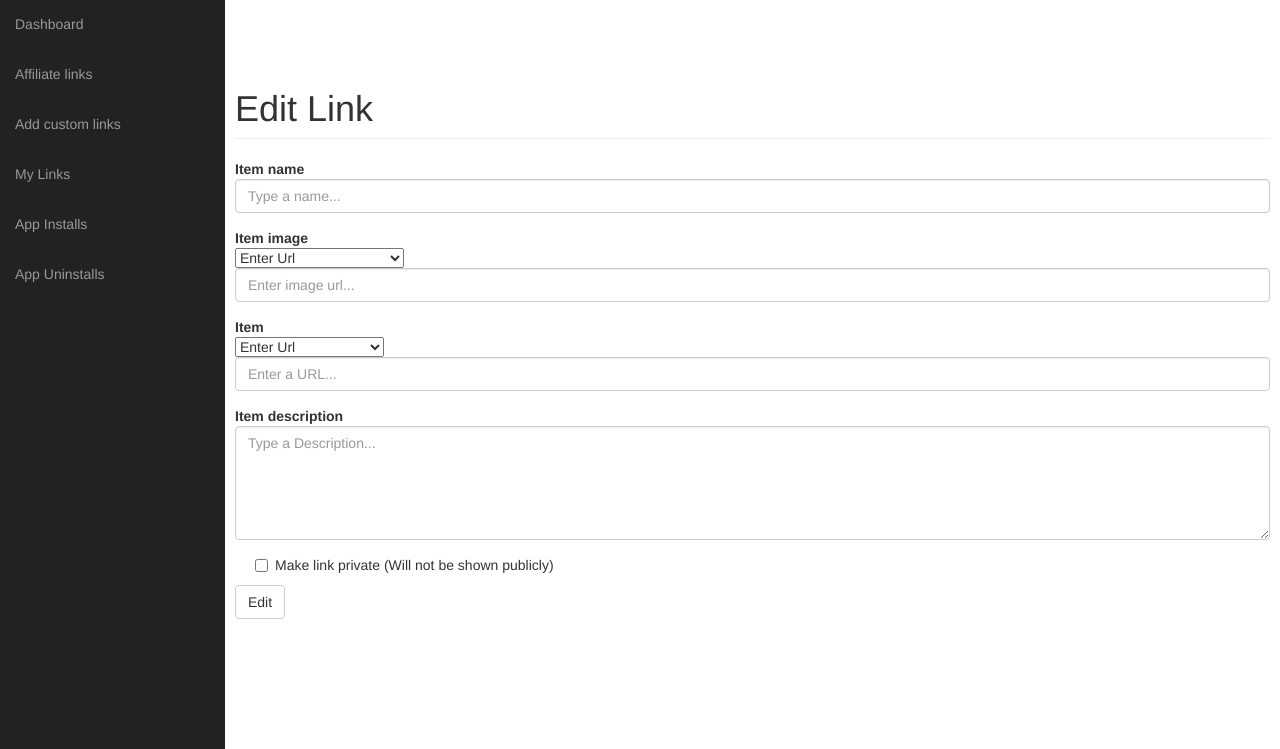
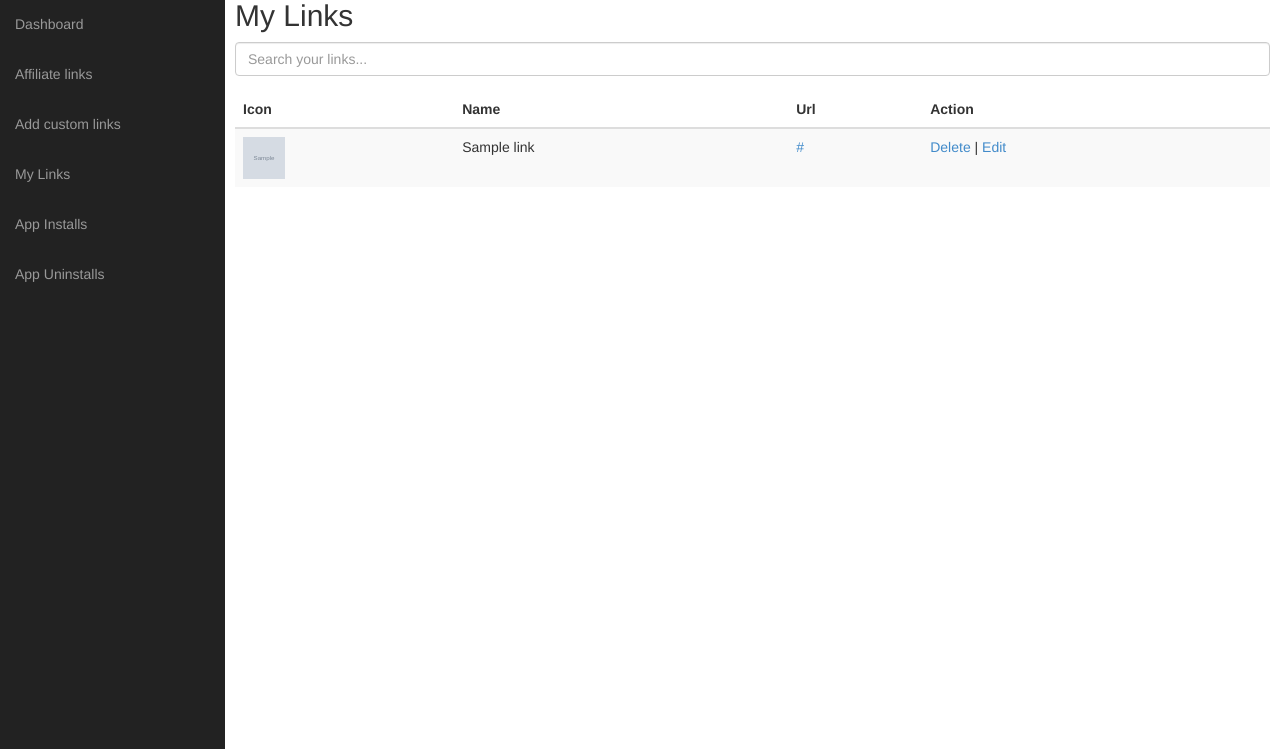
Before and after one commit to vikram1234567890/visitor_countor, a PHP site: page /web_projects/edit.php in a window 1280 px wide. Shown: the part 51-800 px from the top of the page. Run offline with PHP 8.4, Linux system fonts and the light colour scheme; the visitor is signed in with stand-in values (Sample User, id 1); tables that the repository leaves empty or names only in its code hold one stand-in row (values such as "Sample post"); grey boxes marked "Sample" are stand-in pictures; data that the repository does not hold is empty; some libraries are stand-ins or nearby versions.

Commit message:
second commit

```diff
--- a/aff/edit.php
+++ b/aff/edit.php
@@ -1,234 +1,196 @@
 <?php
-
 require_once("session_check.php");
 
 require_once("dbconnect.php");
-
 ?>
 <!DOCTYPE html>
 <html lang="en">
-
-<meta name="viewport" content="width=device-width, initial-scale=1.0">
   <head>
  <style>
+ #loading {width: 100%;height: 100%;top: 0px;left: 0px;position: fixed;display: block; z-index: 99}
 
-
-body{
-    -webkit-touch-callout: none;
-    -webkit-user-select: none;
-    -khtml-user-select: none;
-    -moz-user-select: none;
-    -ms-user-select: none;
-    user-select: none;
-}
+#loading-image {position: absolute;top: 40%;left: 45%;z-index: 100}
 
 .margin {
 
     margin: 10px 10px 10px 10px;
 
 }
+
 </style>
     <meta charset="utf-8">
-<meta http-equiv="X-UA-Compatible" content="IE=edge">
-<meta name="viewport" content="width=device-width, initial-scale=1">
-<link rel="icon" href="assets/favicon.ico">
-<title>Edit link</title>
-<link rel="apple-touch-icon" href="assets/icon.png">
-<link rel="stylesheet" href="assets/bower_components/bootstrap/dist/css/bootstrap.min.css" type="text/css" media="screen">
-<link rel="stylesheet" href="assets/css/indication.css" type="text/css" media="screen">
+    <meta name="viewport" content="width=device-width, initial-scale=1.0">
+    <meta name="description" content="">
+    <meta name="author" content="">
 
-<link rel="stylesheet" type="text/css" href="css/dropzone.css" />
-<script type="text/javascript" src="js/dropzone.js"></script>
-<!-- HTML5 shim and Respond.js for IE8 support of HTML5 elements and media queries -->
-<!--[if lt IE 9]>
-<script src="https://oss.maxcdn.com/html5shiv/3.7.2/html5shiv.min.js"></script>
-<script src="https://oss.maxcdn.com/respond/1.4.2/respond.min.js"></script>
-<![endif]-->
+    <title>My links</title>
+
+    <!-- Bootstrap core CSS -->
+    <link href="css/bootstrap.css" rel="stylesheet">
+
+    <!-- Add custom CSS here -->
+    <link href="css/sb-admin.css" rel="stylesheet">
+    <link rel="stylesheet" href="font-awesome/css/font-awesome.min.css">
   </head>
+
   <body>
+
+
 <?php
-
-     require_once("navigation.php");
-
-if (isset($_GET["url"])) {
-    $url =$_GET["url"];
-}
-$getdata=mysqli_query($con,"SELECT  `name`, `img_url`, `protect`,description FROM `available_links` WHERE url='$url'");
-echo mysqli_error($con);
-    $data = mysqli_fetch_assoc($getdata);
-    $img_url=$data['img_url'];
-    $name=$data['name'];
-    $protect=  $data['protect'];
-        $description=  $data['description'];
-	 ?>
-
-<div class="margin">
-<h1 class="page-header">Edit Link</h1>
-<form id="editform"  action="/m/aff/worker.php"   method="POST"  enctype='multipart/form-data'  >
-<div class="form-group">
-
-    <b>Item name</b>
-<input type="text" class="form-control" id="name" name="name" placeholder="Type a name..." value = "<?php echo $name; ?>" required>
-</div>
-<div class="form-group">
-      <b>Item image </b>
-      </br>
-      <select name="Select method" onchange="showDivImage(this)">
-  <option value ="0">Enter Url</option>
-  <option value ="1">Upload image manually</option>
-</select>
-<input type="url" class="form-control" id="img_url" name="image_url" placeholder="Enter image url..." value = "<?php echo $img_url; ?>" >
-<div id="manual_upload_image" class="container">
-	<div class="file_upload">
-	    <div action="upload_image.php" class="dropzone" >
-          <!-- MAX_FILE_SIZE must precede the file input field -->
-    <input type="hidden" name="MAX_FILE_SIZE" value="2000000" />
-  <div class="dz-default dz-message" data-dz-message="">
-          <span>Upload or drag  photo here</span>
-     </div>
-		  <div class="fallback">
-    <input name="image_file" type="image"  />
-  </div>
-  </div>
-	</div>
-
-</div>
-</div>
-
-<div class="form-group">
-      <b>Item </b>
-      </br>
-         <select name="Select method" onchange="showDivFile(this)">
-  <option value ="0">Enter Url</option>
-  <option value ="1">Upload file manually</option>
-</select>
-<input type="url" class="form-control" id="new_url" name="new_url" placeholder="Enter a URL..." value = "<?php echo $url; ?>" >
-</div>
-<div id="manual_upload_file"  class="container" >
-	<div class="file_upload">
-	    <div action="upload_any_file.php" class="dropzone" >
-          <!-- MAX_FILE_SIZE must precede the file input field -->
-    <input type="hidden" name="MAX_FILE_SIZE" value="2000000" />
-
-		  <div class="fallback">
-    <input name="any_file" type="file"  />
-  </div>
-  </div>
-	</div>
-
-</div>
-<div class="form-group">
-
-    <b>Item description</b>
-    <textarea name="description" cols="40" rows="5" class="form-control" id="description" name="description" placeholder="Type a Description..."    maxlength="700"><?php echo $description; ?></textarea>
-
-</div>
-<div class="checkbox">
-<label>
-<input type="checkbox" id="private" name="private">Make link private (Will not be shown publicly)
-
-</label>
-</div>
 
 
 
 
-<div class="form-group">
-<input type="hidden" id="url" name="url" value="<?php echo $url; ?>">
+require_once('show_errors.php');
+
+		require_once('config.php');
+$user_id=$_SESSION["indication_user"];
+
+ require_once("navigation.php");
+ ?>
+ <div class="margin">
+     <div id="loading">
+<img id="loading-image" src="ajax-loader.gif" alt="Loading..."  height="42" width="42"/>
+</div>
+
+<h2 class="sub-header">My Links</h2>
+<div class="form-group has-feedback">
+<input type="text" id="search" name="search" class="form-control" placeholder="Search your links..."> <span id="counter" class="text-muted form-control-feedback"></span>
+</div>
+<div class="table-responsive">
+<table class="table table-striped results">
+<thead>
+<tr>
+<th>Icon</th>
+<th>Name</th>
+<th>Url</th>
+<th>Action</th>
+
+</tr>
+</thead>
+<tbody>
+<?php
+
+ $getlinks = mysqli_query($con, "SELECT user_id,name,img_url,url FROM `available_links` WHERE user_id=$user_id");
+
+while($links = mysqli_fetch_assoc($getlinks)) {
+    echo "<tr>";
+    echo "<td><img src=".$links["img_url"] ."  height=\"42\" width=\"42\"></td>";
+    echo "<td>" . $links["name"] . "</td>";
+     echo "<td><a href=\"" . $links["url"] ."\" target=\"_blank\"</a>" . $links["url"] ."</td>";
+       echo "<td> <a class=\"delete\" data-id=\"" . $links["url"] . "\">Delete</a> | <a href=\"edit.php?url=" . $links["url"] . "\" >Edit</a></td> ";
 
 
-<input type="hidden" id="action" name="action" value="edit">
-
-<button type="submit" class="btn btn-default">Edit</button>
-</div>
-</form>
-</div>
-
-<script src="assets/bower_components/jquery/dist/jquery.min.js" type="text/javascript" charset="utf-8"></script>
-<script src="assets/bower_components/bootstrap/dist/js/bootstrap.min.js" type="text/javascript" charset="utf-8"></script>
-<script src="assets/bower_components/bootstrap-validator/dist/validator.min.js" type="text/javascript" charset="utf-8"></script>
-<script src="assets/bower_components/bootbox.js/bootbox.js" type="text/javascript" charset="utf-8"></script>
-<script src="assets/bower_components/remarkable-bootstrap-notify/dist/bootstrap-notify.min.js" type="text/javascript" charset="utf-8"></script>
-<script type="text/javascript">
+    echo "</tr>";
+}
 
 
-hideElements();
-   var frm = $('#editform');
+mysqli_close($con);
+?>
 
-    frm.submit(function (e) {
 
-        e.preventDefault();
-  bootbox.confirm("Editing this link will edit your affiliate link as well.Do you want to continue?", function(result) {
+        <!-- JavaScript -->
+
+ <link href="https://ajax.aspnetcdn.com/ajax/jquery.ui/1.8.9/themes/blitzer/jquery-ui.css"
+        rel="stylesheet" type="text/css" />
+        <script src="assets/bower_components/jquery/dist/jquery.min.js" type="text/javascript" charset="utf-8"></script>
+    <script src="https://ajax.aspnetcdn.com/ajax/jquery.ui/1.8.9/jquery-ui.js" type="text/javascript"></script>
+    <link href="https://ajax.aspnetcdn.com/ajax/jquery.ui/1.8.9/themes/blitzer/jquery-ui.css"
+        rel="stylesheet" type="text/css" />
+
+   <script src="js/bootstrap.js"></script>
+
+<script src="assets/bower_components/bootstrap/dist/js/bootstrap.min.js" type="text/javascript" charset="utf-8"></script>
+
+<script src="assets/bower_components/js-cookie/src/js.cookie.js" type="text/javascript" charset="utf-8"></script>
+
+<script src="assets/bower_components/modernizr-load/modernizr.js" type="text/javascript" charset="utf-8"></script>
+
+<script src="assets/bower_components/remarkable-bootstrap-notify/dist/bootstrap-notify.min.js" type="text/javascript" charset="utf-8"></script>
+
+<script src="assets/bower_components/bootbox.js/bootbox.js" type="text/javascript" charset="utf-8"></script>
+
+   <script type="text/javascript">
+document.addEventListener('contextmenu', event => event.preventDefault());
+$("td").on("click", ".delete", function() {
+        var id = $(this).data("id");
+        bootbox.confirm("Are you sure you wish to delete this link?", function(result) {
             if (result == true) {
 
+document.getElementById("loading").style.display = "block" ;
 
                 $.ajax({
-            type: frm.attr('method'),
-            url: frm.attr('action'),
-            data: frm.serialize(),
-            success: function (result) {
+                    type: "POST",
+                    url: "worker.php",
+                    data: "action=delete&id="+ id +"",
+                    error: function() {
                         $.notify({
-                    message: result,
+                            message: "Ajax query failed!",
+                            icon: "glyphicon glyphicon-warning-sign",
+                        },{
+                            type: "danger",
+                            allow_dismiss: true
+                        });
+
+document.getElementById("loading").style.display = "none" ;
+                    },
+                    success: function(data) {
+                        $.notify({
+                            message: "Link deleted!",
                             icon: "glyphicon glyphicon-ok",
                         },{
                             type: "success",
                             allow_dismiss: true
                         });
-             console.log(result);
-              window.location.href="mylinks.php";
-            },
-            error: function (data) {
-                console.log('An error occurred.');
                          console.log(data);
-            },
+                        setTimeout(function() {
+
+document.getElementById("loading").style.display = "none" ;
+
+                        	window.location.reload();
+                        }, 1000);
+                    }
                 });
             }
-
         });
     });
+ $("#search").keyup(function () {
+        $("#counter").removeClass("hidden");
+        var term = $("#search").val();
+        if (term == "") {
+            $("#counter").addClass("hidden");
+        }
+        var list_tem = $(".results tbody").children("tr");
+        var search_split = term.replace(/ /g, "\"):containsi(\"")
+        $.extend($.expr[":"], {"containsi": function(elem, i, match, array) {
+                return (elem.textContent || elem.innerText || "").toLowerCase().indexOf((match[3] || "").toLowerCase()) >= 0;
+            }
+        });
+        $(".results tbody tr").not(":containsi(\"" + search_split + "\")").each(function(e){
+            $(this).attr("visible","false");
+        });
+        $(".results tbody tr:containsi(\"" + search_split + "\")").each(function(e){
+            $(this).attr("visible","true");
+        });
+        var count = $(".results tbody tr[visible=true]").length;
+        $("#counter").text(count);
+        if (count == "0") {
 
- function showDivImage(elem){
-   if(elem.value == "0"){
-      document.getElementById('img_url').style.display = "block";
+            $("#counter").text("0");
+        }
+    });
 
-      document.getElementById("img_url").value = "<?php echo $img_url; ?>";
-      document.getElementById('manual_upload_image').style.display = "none";
-      }else   if(elem.value == "1")
-    {
-      document.getElementById('img_url').style.display = "none";
+document.getElementById("loading").style.display = "none" ;
 
-      document.getElementById("img_url").value = "";
-      document.getElementById('manual_upload_image').style.display = "block";
+	</script>
 
-    }
-
-}
-
- function showDivFile(elem){
-   if(elem.value == "0"){
-      document.getElementById('new_url').style.display = "block";
-      document.getElementById("new_url").value = "<?php echo $url; ?>";
-      document.getElementById('manual_upload_file').style.display = "none";
-      }else   if(elem.value == "1")
-    {
-      document.getElementById('new_url').style.display = "none";
-
-      document.getElementById("new_url").value = "";
-      document.getElementById('manual_upload_file').style.display = "block";
-
-    }
-
-}
- function hideElements(){
+	</tbody>
+</table>
+</div>
+    </div><!-- /#wrapper -->
 
 
-      document.getElementById('manual_upload_image').style.display = "none";
 
 
-      document.getElementById('manual_upload_file').style.display = "none";
-
-
-}
-</script>
 	</body>
 	</html>
--- a/aff/get_locations.php
+++ b/aff/get_locations.php
@@ -13,7 +13,7 @@ $php_location = array(
 
 
 
-$latlng = mysqli_query($con, "SELECT DISTINCT lat,lng FROM approximate_location,counts where approximate_location.ip=counts.ip and counts.link_id=$link_id");
+$latlng = mysqli_query($con, "SELECT  lat,lng FROM approximate_location,counts where approximate_location.ip=counts.ip and counts.link_id=$link_id");
 
 echo mysqli_error($con);
 
```
Also changed, not shown: aff/add_custom_link.php (+13 -0 lines), aff/affiliate_links.php (+17 -0 lines), aff/index.php (+17 -0 lines), aff/mylinks.php (+21 -0 lines), aff/store_links.php (+4 -4 lines), aff/ajax-loader.gif (added), aff/css/bootstrap.css, aff/images/0.525316001535890799_ic_launcher.png (added), aff/images/0.899496001535894371_remove-icon.png (added), 1 other file. Lines whose indentation alone changed are shown as unchanged.
